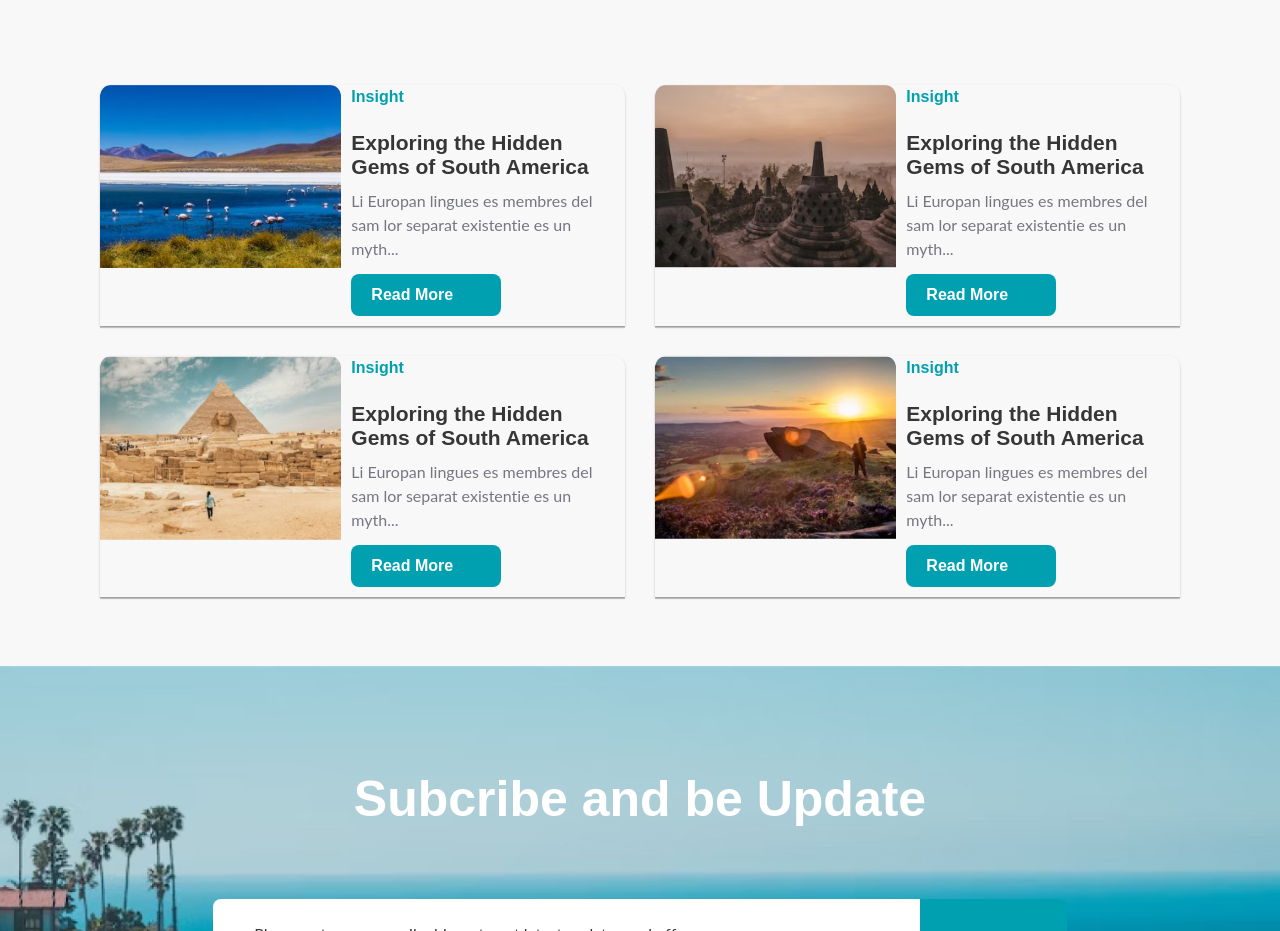
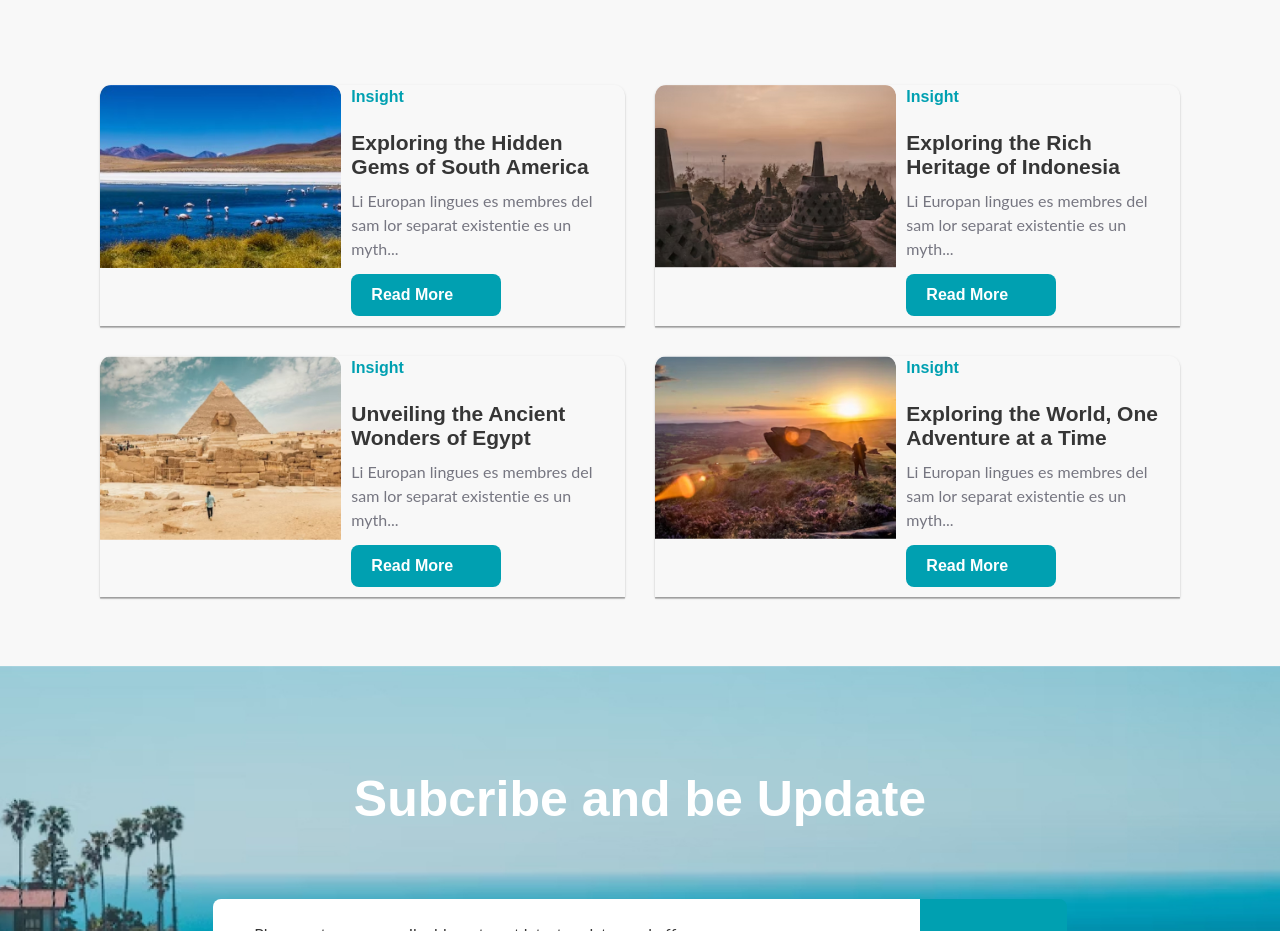
Before and after one commit to AVerba/Travel-Journey-Journals, a website built with Parcel: page src/index.html in a window 1280 px wide. Shown: the part 2926-3857 px from the top of the page. Built offline with nearby package versions, Linux system fonts and the light colour scheme.

Commit message:
modify blog-list and readMe file

```diff
--- a/src/partials/blog.html
+++ b/src/partials/blog.html
@@ -21,7 +21,7 @@
         </div>
         <div class="b-item__content">
           <h4 class="b-item__title">Insight</h4>
-          <p class="b-item__subtitle">Exploring the Hidden Gems of South America</p>
+          <p class="b-item__subtitle">Exploring the Rich Heritage of Indonesia</p>
           <p class="b-item__decsr">Li Europan lingues es membres del sam lor separat existentie es un myth...</p>
           <a class="b-item__link" href="#">Read More</a>
         </div>
@@ -33,7 +33,7 @@
         </div>
         <div class="b-item__content">
           <h4 class="b-item__title">Insight</h4>
-          <p class="b-item__subtitle">Exploring the Hidden Gems of South America</p>
+          <p class="b-item__subtitle">Unveiling the Ancient Wonders of Egypt</p>
           <p class="b-item__decsr">Li Europan lingues es membres del sam lor separat existentie es un myth...</p>
           <a class="b-item__link" href="#">Read More</a>
         </div>
@@ -45,7 +45,7 @@
         </div>
         <div class="b-item__content">
           <h4 class="b-item__title">Insight</h4>
-          <p class="b-item__subtitle">Exploring the Hidden Gems of South America</p>
+          <p class="b-item__subtitle">Exploring the World, One Adventure at a Time</p>
           <p class="b-item__decsr">Li Europan lingues es membres del sam lor separat existentie es un myth...</p>
           <a class="b-item__link" href="#">Read More</a>
         </div>
```
Also changed, not shown: README.md.
